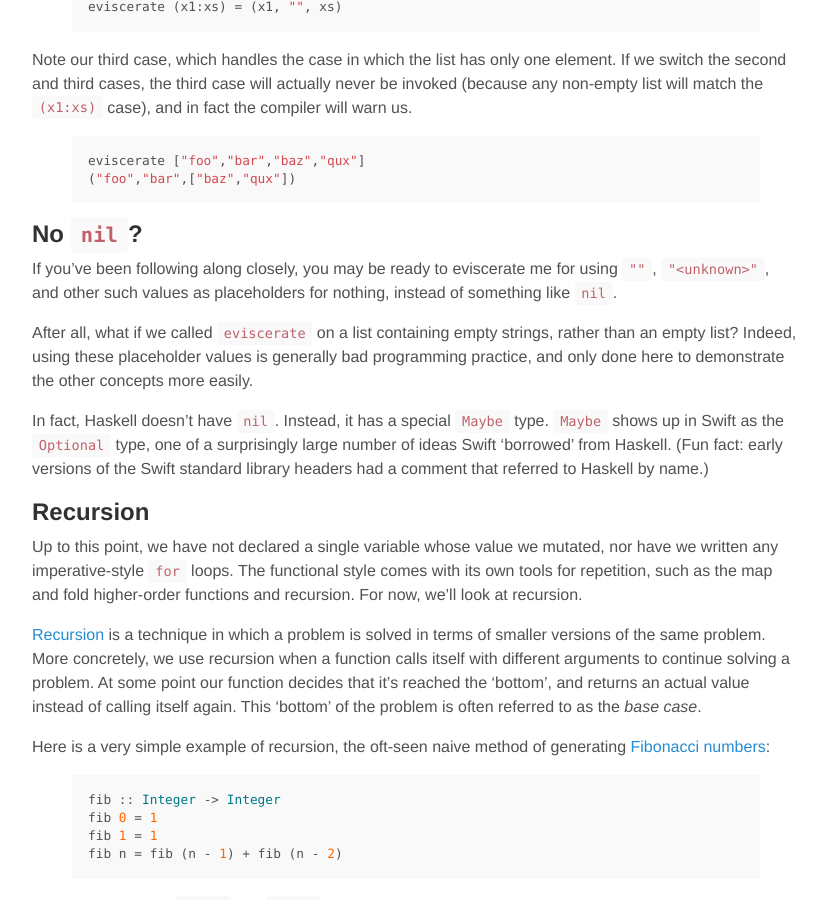
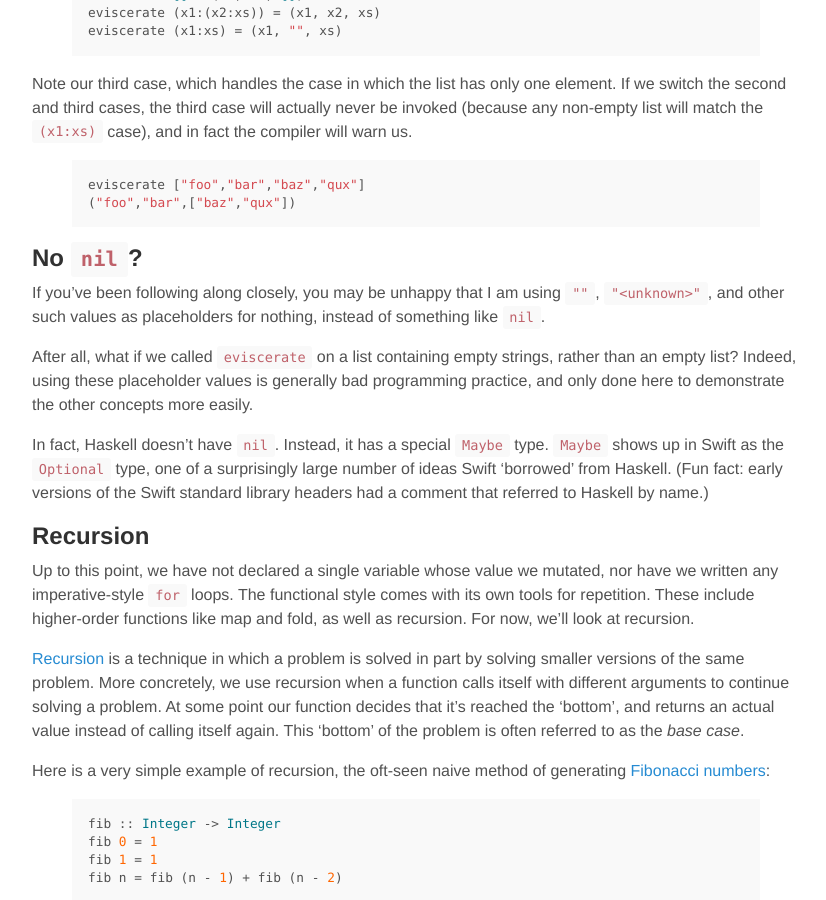
Before and after one commit to austinzheng/austinzheng.github.io, a Jekyll site: the page built from _posts/2015-01-06-learning-haskell-pt-1.md, in a window 1280 px wide and 900 px high, scrolled down 6754 px. Shown: the whole window, without its empty margins (224-1050 px from the left). Built offline with Jekyll 4.4.1, drawn with Linux system fonts in a browser that asks for light colours; some of the changed text lies outside the part shown.

Commit message:
Copyediting

```diff
--- a/_posts/2015-01-06-learning-haskell-pt-1.md
+++ b/_posts/2015-01-06-learning-haskell-pt-1.md
@@ -96,7 +96,7 @@ addOne n = n + 1
 
 The first line indicates that we are declaring a function named `addOne`. This function takes in a single `Integer` argument and returns an `Integer`.
 
-The second line indicates that for any input to our function, which we'll call `n`, we will return `n + 1`.
+The second line indicates that for any input to our function, we will refer to this input as `n`, and we will return `n + 1`.
 
 Note that the `=` is being used in its mathematical sense: we are saying that anywhere in our program we have `addOne n`, we can replace it with `n + 1` and get the exact same result. This is an example of referential transparency in action, since our function always returns the same value for a given input.
 
@@ -305,7 +305,7 @@ eviscerate ["foo","bar","baz","qux"]
 
 ## No `nil`? ##
 
-If you've been following along closely, you may be ready to eviscerate me for using `""`, `"<unknown>"`, and other such values as placeholders for nothing, instead of something like `nil`.
+If you've been following along closely, you may be unhappy that I am using `""`, `"<unknown>"`, and other such values as placeholders for nothing, instead of something like `nil`.
 
 After all, what if we called `eviscerate` on a list containing empty strings, rather than an empty list? Indeed, using these placeholder values is generally bad programming practice, and only done here to demonstrate the other concepts more easily.
 
@@ -314,9 +314,9 @@ In fact, Haskell doesn't have `nil`. Instead, it has a special `Maybe` type. `Ma
 
 ## Recursion ##
 
-Up to this point, we have not declared a single variable whose value we mutated, nor have we written any imperative-style `for` loops. The functional style comes with its own tools for repetition, such as the map and fold higher-order functions and recursion. For now, we'll look at recursion.
+Up to this point, we have not declared a single variable whose value we mutated, nor have we written any imperative-style `for` loops. The functional style comes with its own tools for repetition. These include higher-order functions like map and fold, as well as recursion. For now, we'll look at recursion.
 
-[Recursion][link-recur] is a technique in which a problem is solved in terms of smaller versions of the same problem. More concretely, we use recursion when a function calls itself with different arguments to continue solving a problem. At some point our function decides that it's reached the 'bottom', and returns an actual value instead of calling itself again. This 'bottom' of the problem is often referred to as the *base case*.
+[Recursion][link-recur] is a technique in which a problem is solved in part by solving smaller versions of the same problem. More concretely, we use recursion when a function calls itself with different arguments to continue solving a problem. At some point our function decides that it's reached the 'bottom', and returns an actual value instead of calling itself again. This 'bottom' of the problem is often referred to as the *base case*.
 
 Here is a very simple example of recursion, the oft-seen naive method of generating [Fibonacci numbers][link-fib]:
 
```
Also changed, not shown: other parts of _posts/2015-01-06-learning-haskell-pt-1.md (+1 -1 lines).
